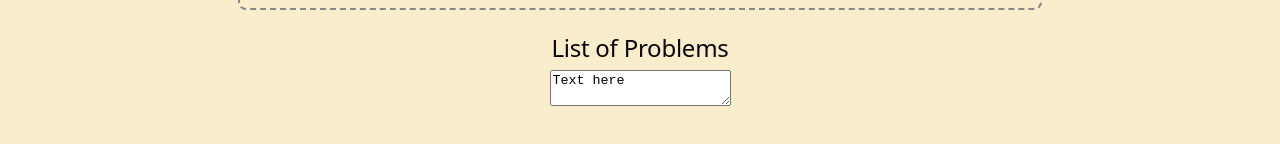
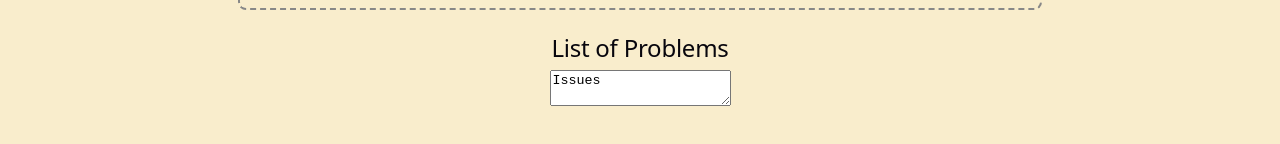
Before and after one commit to tis-lexie/accessibility-audit, a React (Vite) app: page / in a window 1280 px wide. Shown: the part 598-742 px from the top of the page. Built offline with nearby package versions, Linux system fonts and the light colour scheme.

Commit message:
fixed images, added text updating

```diff
--- a/src/App.jsx
+++ b/src/App.jsx
@@ -7,13 +7,15 @@ const API_URL = "http://127.0.0.1:8000";
 function App() {
   const [loading, setLoading] = useState(false);
   const [input, setInput] = useState("");
-  const [result, setResult] = useState("");
   const [images, setImages] = useState([]);
+  const [issues, setIssues] = useState("Issues");
 
   async function handleClick() {
     if (!input.trim()) return; // catches empty strings
 
+    const scanId = Date.now();
     setLoading(true);
+    setImages([]);
     try {
       const res = await fetch(`${API_URL}/scanner?url=${encodeURIComponent(input.trim())}`, {
         method: "POST",
@@ -24,14 +26,14 @@ function App() {
         throw new Error(data.detail || "The scan could not be started.");
       }
 
-      setResult(data);
+      setIssues(data);
       console.log(data);
       setImages([
-      { id: 1, url: "../scan-output/highlighted-desktop.jpg", label: "Desktop", alt: "Desktop screenshot" },
-      { id: 2, url: "../scan-output/highlighted-mobile.jpg", label: "Mobile", alt: "Mobile screenshot" },
+        { id: 1, url: `../scan-output/highlighted-desktop.jpg?v=${scanId}`, label: "Desktop", alt: "Desktop screenshot" },
+        { id: 2, url: `../scan-output/highlighted-mobile.jpg?v=${scanId}`, label: "Mobile", alt: "Mobile screenshot" },
       ]);
     } catch (error) {
-      setResult({ error: error.message });
+      setIssues({ error: error.message });
     } finally {
       setLoading(false);
 
@@ -80,7 +82,11 @@ function App() {
           <div className="problems-text">
             <h2>List of Problems</h2>
             <label htmlFor="problem-output"></label>
-            <textarea readOnly id="problem-output" defaultValue="Text here" />
+            <textarea
+              readOnly
+              id="problem-output"
+              value={typeof issues === "string" ? issues : JSON.stringify(issues, null, 2)}
+            />
           </div>
         </div>
       </div>
```
